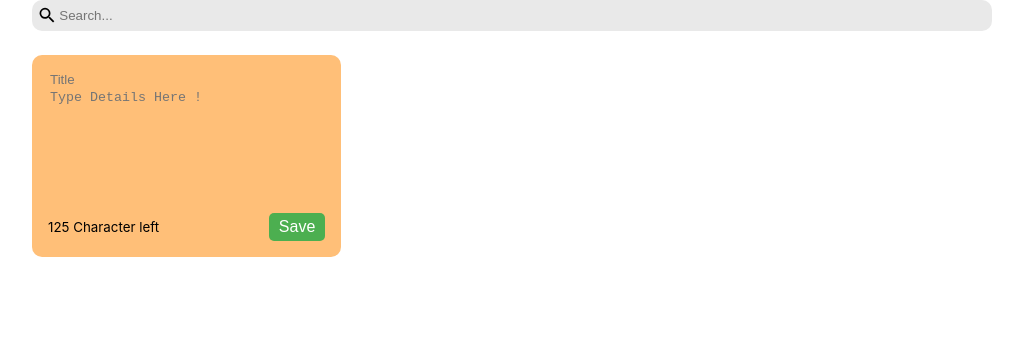
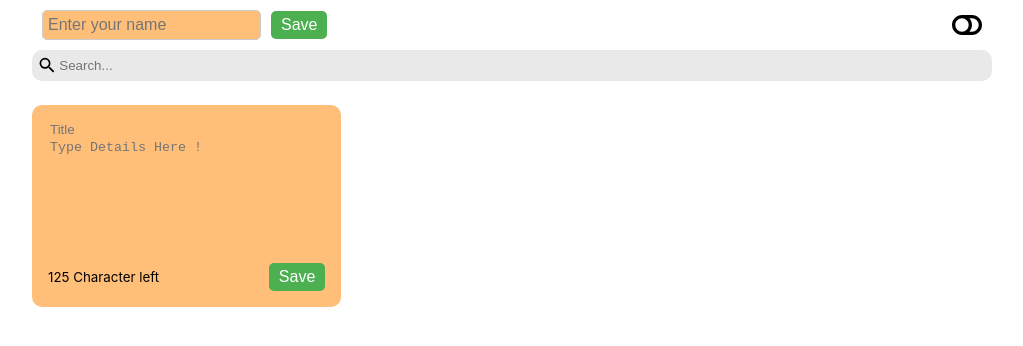
Before and after one commit to Rahul-sehrawat/note-taking-app, a React (Create React App) app: page / in a window 1280 px wide. Shown: the top 346 px of the page, without its empty margins (128-1151 px from the left). Built offline with nearby package versions, Linux system fonts and the light colour scheme.

Commit message:
header added

```diff
--- a/src/App.js
+++ b/src/App.js
@@ -3,6 +3,7 @@ import { nanoid } from 'nanoid';
 import NotesList from './components/NotesList';
 import Search from './components/Search';
 import Pagination from './components/Pagination';
+import Header from './components/Header';
 
 function App() {
 	const initialNotes = [];
@@ -12,6 +13,7 @@ function App() {
 		return savedNotes || initialNotes;
 	});
 	const [searchText, setSearchText] = useState('');
+	const [darkMode, setDarkMode] = useState(false);
 
 	useEffect(() => {
 		localStorage.setItem('react-notes-app-data', JSON.stringify(notes));
@@ -54,8 +56,9 @@ function App() {
 	const currentNotes = filteredNotes.slice(indexOfFirstNote, indexOfLastNote);
 
 	return (
-		<div>
+		<div className={`${darkMode && 'dark-mode'}`}>
 			<div className='container'>
+				<Header handleToggleDarkMode={setDarkMode} />
 				<Search handleSearchNote={setSearchText} />
 				<NotesList
 					notes={currentNotes}
--- /dev/null
+++ b/src/components/Header.jsx
@@ -0,0 +1,58 @@
+import React, { useState, useEffect } from 'react';
+import { FaToggleOff, FaToggleOn } from "react-icons/fa";
+
+const Header = ({ handleToggleDarkMode }) => {
+	const [isDarkMode, setIsDarkMode] = useState(false);
+	const [name, setName] = useState('');
+	const [tempName, setTempName] = useState('');
+
+	useEffect(() => {
+		const savedName = localStorage.getItem('user-name');
+		if (savedName) {
+			setName(savedName);
+		}
+	}, []);
+
+	const toggleDarkMode = () => {
+		setIsDarkMode((previousDarkMode) => !previousDarkMode);
+		handleToggleDarkMode((previousDarkMode) => !previousDarkMode);
+	};
+
+	const handleNameChange = (event) => {
+		setTempName(event.target.value);
+	};
+
+	const handleNameSubmit = (event) => {
+		event.preventDefault();
+		if (tempName.trim() !== '') {
+			setName(tempName);
+			localStorage.setItem('user-name', tempName);
+		} else {
+			alert('Please enter your name');
+		}
+	};
+
+	return (
+		<div className='header'>
+			{!name ? (
+				<form onSubmit={handleNameSubmit} className='name-form'>
+					<input
+						type="text"
+						value={tempName}
+						onChange={handleNameChange}
+						placeholder="Enter your name"
+						className='name-input'
+					/>
+					<button type="submit" className='save-name-button'>Save</button>
+				</form>
+			) : (
+				<h1>{`${name}'s Notes`}</h1>
+			)}
+			<div onClick={toggleDarkMode} className='toggle-icon'>
+				{isDarkMode ? <FaToggleOn size={30} color='white'/> : <FaToggleOff size={30} />}
+			</div>
+		</div>
+	);
+};
+
+export default Header;
--- a/src/index.css
+++ b/src/index.css
@@ -21,6 +21,21 @@ code {
 	background-color: #FFBF78;
 }
 
+.header {
+	display: flex;
+	justify-content: space-between;
+	align-items: center;
+	padding: 10px;
+}
+
+.dark-mode {
+	background-color: black;
+	height: 100%
+}
+
+.dark-mode h1 {
+	color: white;
+}
 
 
 .container {
@@ -139,3 +154,36 @@ textarea:focus, input:focus {
   .pagination button.active {
     background-color: #e5b30d;
   }
+
+  .name-form {
+	display: flex;
+	align-items: center;
+}
+
+  .name-input {
+	padding: 5px;
+	font-size: 16px;
+	border: 1px solid #ccc;
+	border-radius: 5px;
+	margin-right: 10px;
+}
+
+.save-name-button {
+	padding: 5px 10px;
+	font-size: 16px;
+	border: none;
+	border-radius: 5px;
+	background-color: #4caf50;
+	color: white;
+	cursor: pointer;
+}
+
+.save-name-button:hover {
+	background-color: #45a049;
+}
+
+.toggle-icon {
+	cursor: pointer;
+	display: flex;
+	align-items: center;
+}
```
